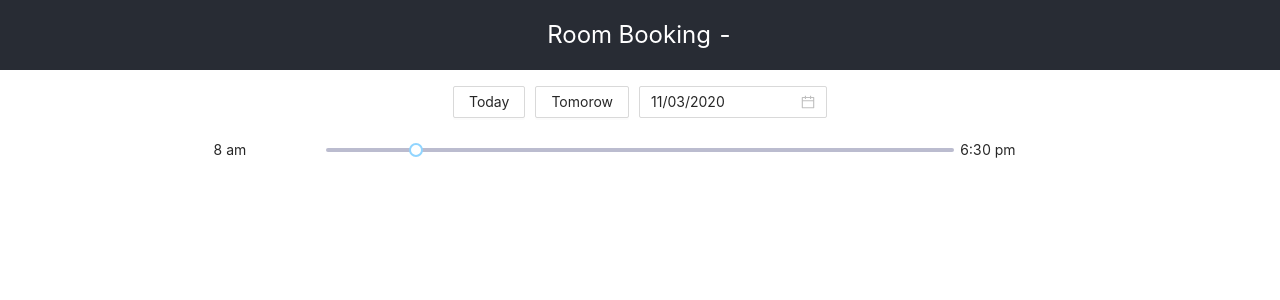
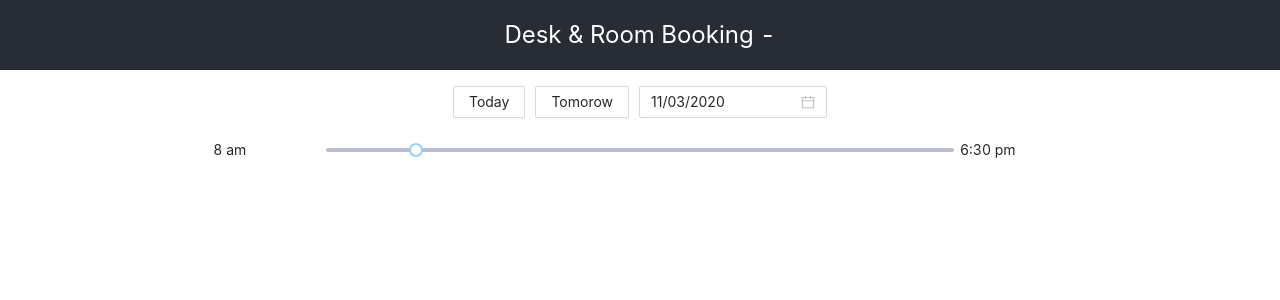
Before and after one commit to archilogic-com/room-booking, a React (Create React App) app: page / in a window 1280 px wide. Shown: the top 300 px of the page. Built offline with nearby package versions, Linux system fonts and the light colour scheme; no server answers.

Commit message:
feat: update title to desk & room booking

```diff
--- a/public/index.html
+++ b/public/index.html
@@ -15,7 +15,7 @@
 
     <link rel="manifest" href="%PUBLIC_URL%/manifest.json" />
 
-    <title>Room Booking</title>
+    <title>Archilogic Desk & Room Booking Example</title>
   </head>
 
   <body>
--- a/src/App.tsx
+++ b/src/App.tsx
@@ -72,7 +72,7 @@ const App = (props: PropsFromRedux) => {
 
   return (
     <div className="app">
-      <div className="header">Room Booking - {props.floorName}</div>
+      <div className="header">Desk & Room Booking - {props.floorName}</div>
       <div className="content">
         <DaySelect />
         <TimeLine />
```
Also changed, not shown: 1 other file (tests, documents, lock files or other folders).
